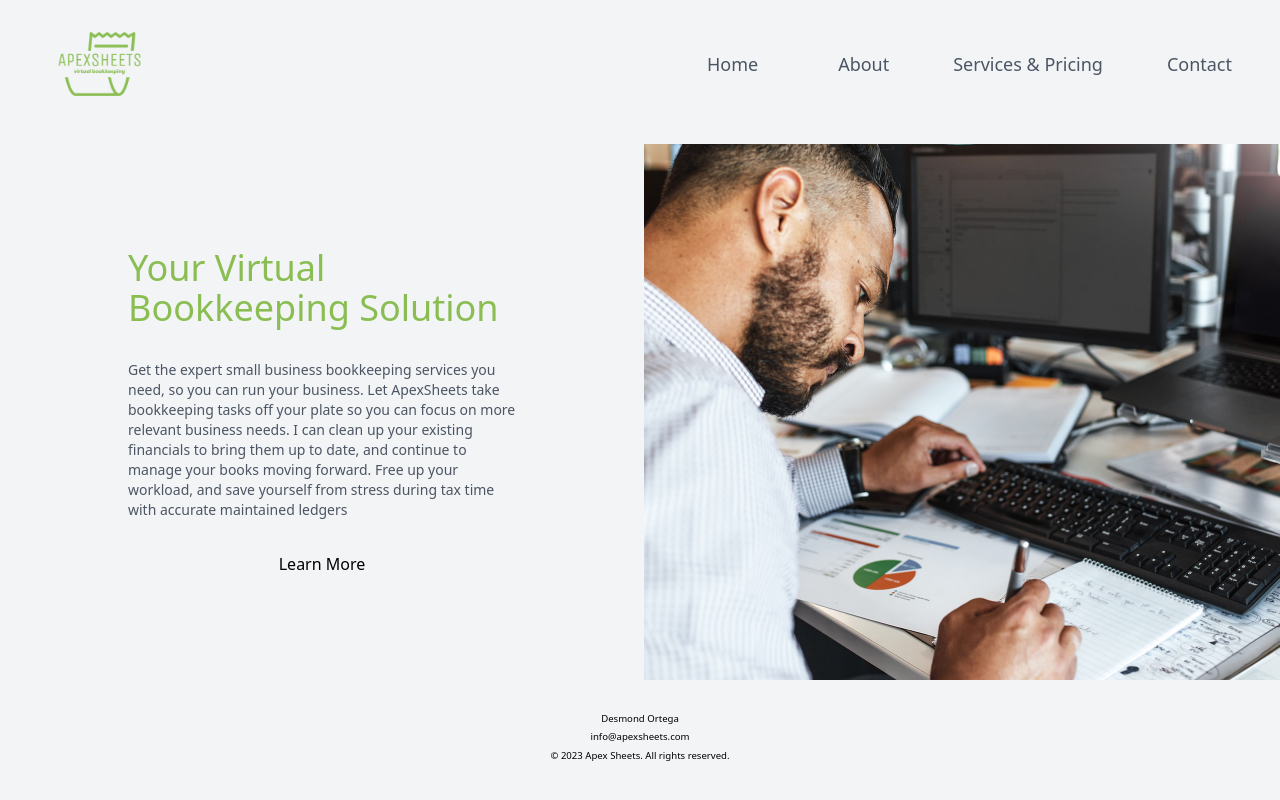
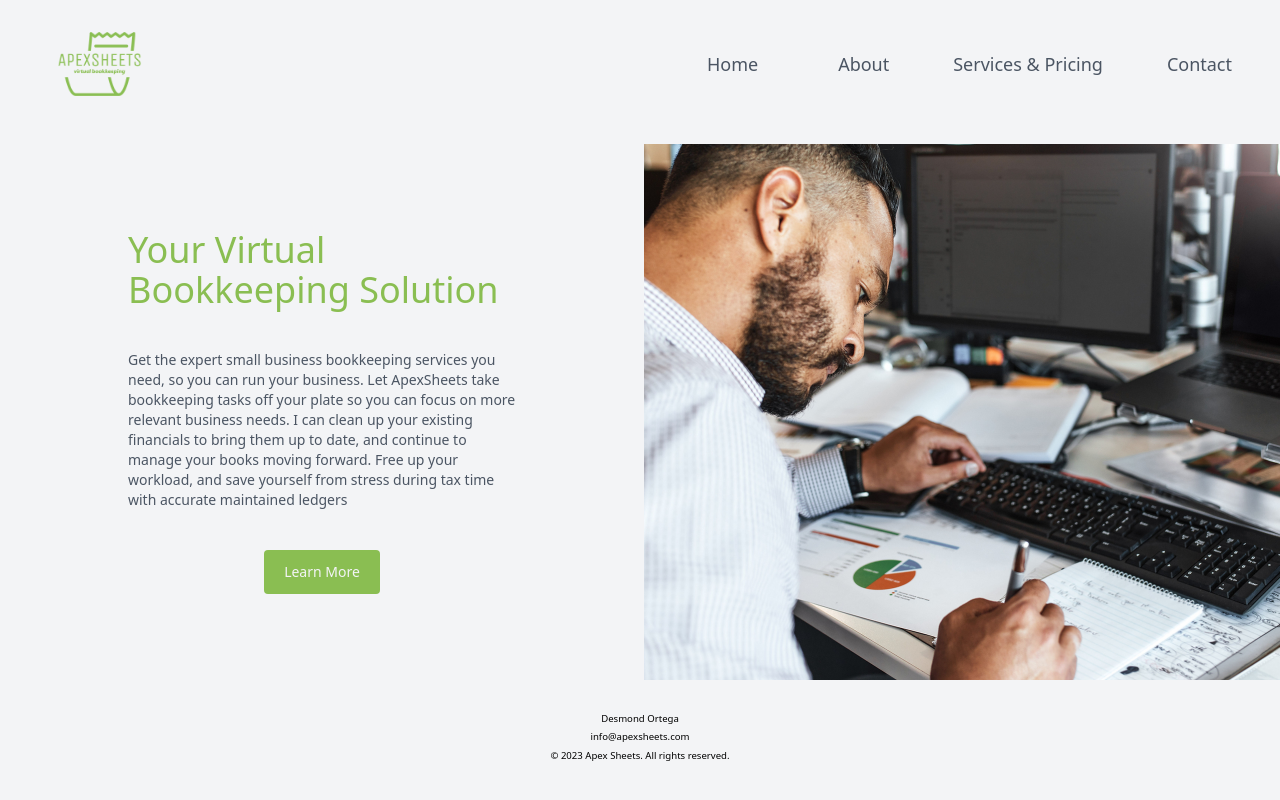
Before and after one commit to desmondortega/Apex-Sheets, a Next.js app: page / in a window 1280 px wide. Built offline with nearby package versions, Linux system fonts and the light colour scheme.

Commit message:
completed button on home page

```diff
--- a/app/page.js
+++ b/app/page.js
@@ -1,12 +1,13 @@
 import Image from 'next/image'
+import Link from 'next/link'
 
 export default function Home() {
   return (
     <div className="flex flex-col sm:flex-row">
-      <div className="w-full sm:w-1/2 flex flex-col justify-center space-y-8 items-center sm:py-20 sm:px-32 pb-20 px-8 sm:min-w-[644px] min-w-[100px]">
+      <div className="w-full sm:w-1/2 flex flex-col justify-center space-y-10 items-center sm:py-20 sm:px-32 pb-20 px-8 sm:min-w-[644px] min-w-[100px]">
         <h1 className={`text-4xl text-apex-green`}>Your Virtual Bookkeeping Solution</h1>
         <p className={`text-sm text-gray-600`}>Get the expert small business bookkeeping services you need, so you can run your business. Let ApexSheets take bookkeeping tasks off your plate so you can focus on more relevant business needs. I can clean up your existing financials to bring them up to date, and continue to manage your books moving forward. Free up your workload, and save yourself from stress during tax time with accurate maintained ledgers</p>
-        <button>Learn More</button>
+        <Link href="about" className={`text-sm text-gray-100 bg-apex-green py-3 px-5 rounded`}>Learn More</Link>
       </div>
       <div className="sm:w-1/2 sm:min-w-[644px] min-w-[100px]">
         <Image src="/Home-Page.webp" alt="Home page image" width={1288} height={1072}/>
```
